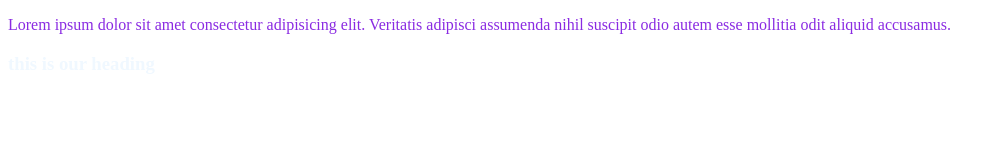
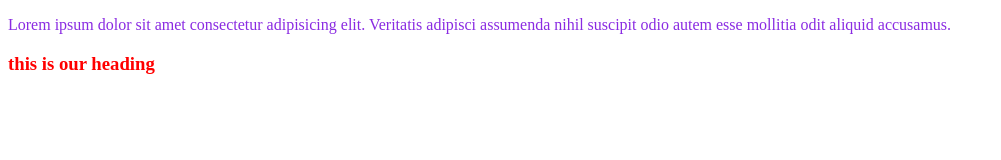
Before and after one commit to rakibulislamsaikat/my-second-repo, a plain HTML site: page index.html in a window 1280 px wide. Shown: the whole page, without its empty margins (0-1001 px from the left). Drawn offline with Linux system fonts and the light colour scheme.

Commit message:
something changed

```diff
--- a/style.css
+++ b/style.css
@@ -3,5 +3,5 @@
 
 }
 h3{
-    color: aliceblue;
+    color: red;
 }
```
